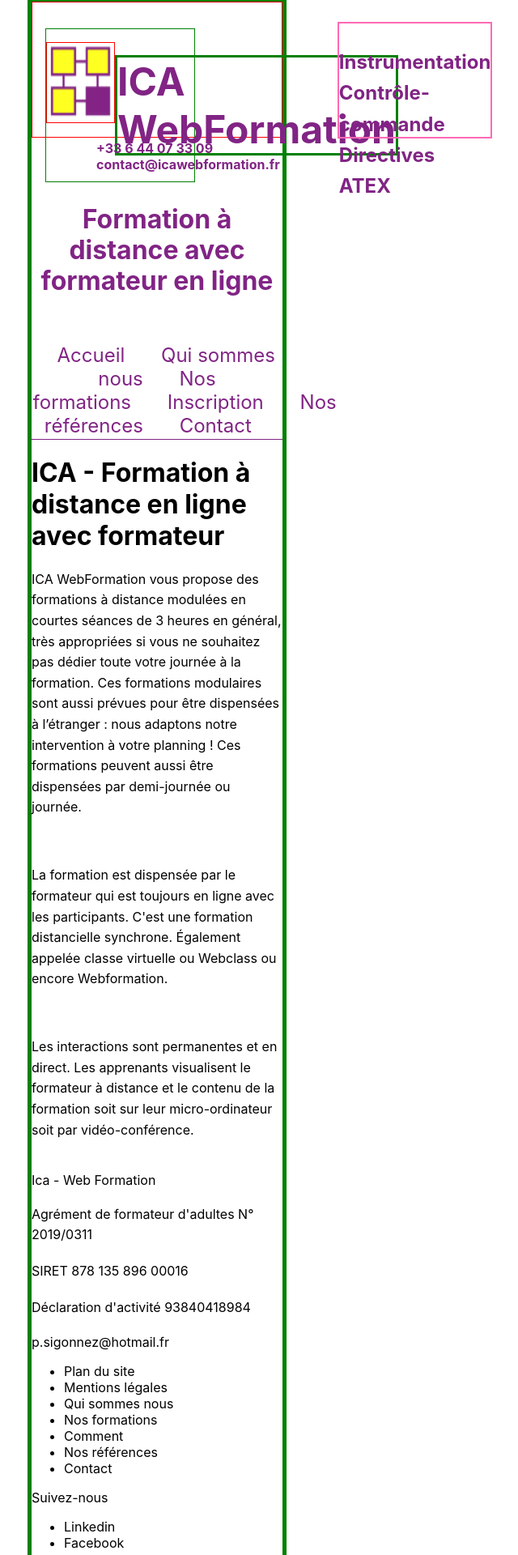
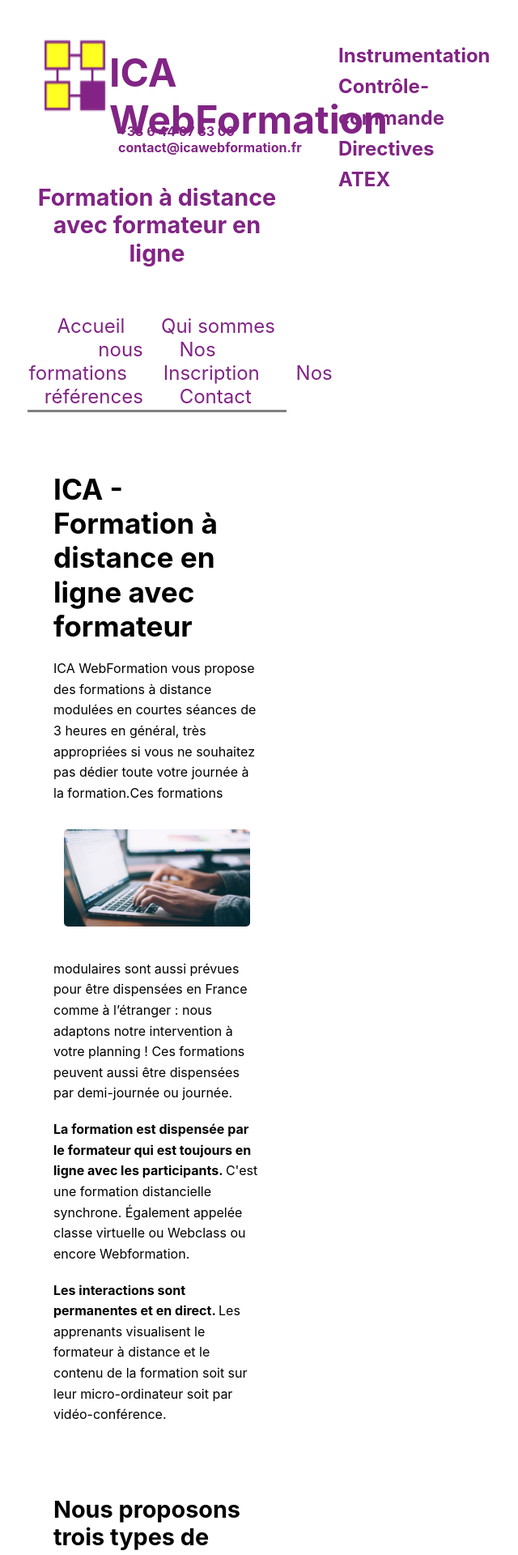
Before and after one commit to SSylvain1989/icaWebFormation, a Next.js app: page / in a window 1280 px wide. Shown: the part 3-1923 px from the top of the page at 81% size, without its empty margins (446-1086 px from the left). Built offline with nearby package versions, Linux system fonts and the light colour scheme.

Commit message:
condition d'affichage tableaux formations

```diff
--- a/components/Layout/Layout.js
+++ b/components/Layout/Layout.js
@@ -36,7 +36,7 @@ export default function Layout({ children, page }) {
         </div>
         <div className={styles.contact}>
           <a href="tel:+33644073309">+33 6 44 07 33 09</a>
-          <a href="mailto:p.sigonnez@hotmail.fr" className="pt-2">contact@icawebformation.fr</a>
+          <a href="mailto:p.sigonnez@hotmail.fr" >contact@icawebformation.fr</a>
         </div>
           <h2 className={styles.header__h2}>Formation à distance avec formateur en ligne</h2>
         {/* *** nav *** */}
@@ -144,7 +144,7 @@ export default function Layout({ children, page }) {
             </li>
           </ul>
           {/* div footer_network */}
-          <div className={styles.social}>
+          {/* <div className={styles.social}>
             <span>Suivez-nous</span>
             <ul>
             <li>
@@ -162,7 +162,7 @@ export default function Layout({ children, page }) {
               </Link>
             </li>
             </ul>
-          </div>
+          </div> */}
       </footer>
     </div>
   );
--- a/components/Layout/layout.module.scss
+++ b/components/Layout/layout.module.scss
@@ -2,13 +2,11 @@
 
 
 .layoutContainer{
-  border: green solid 5px;
+  // border: green solid 5px;
   display: flex;
   flex-direction: column;
   margin-left: 30rem;
   margin-right: 30rem;
-}
-
   .header{ // tout le header
     &__h2{
     text-align: center;
@@ -16,25 +14,24 @@
     color: vars.$text-purple;
     }
     .container{ // juste le container du haut sans contact
-    border: red 1px solid;
+      // border: red 1px solid;
       display: flex;
       flex-direction: row;
-    height: 10.5rem;
+      height: 9.5rem;
       &__wrapper{
         display: flex;
         flex-direction: row;
         width: 60%;
-      border: green 1px solid;
+        // border: green 1px solid;
         height: fit-content;
         margin: 2rem 1rem 6rem 1rem;
       }&__title{
-      border: green 3px solid;
-      margin: 2rem 1rem 2rem 0rem;
+        // border: green 3px solid;
+        margin: 2rem 1rem 1.5rem 0rem;
         font-size: 3rem;
         font-weight: 700;
         color: vars.$text-purple;
       }&__keyWord{
-      border: hotpink 2px solid;
         color: vars.$text-purple;
         font-size: 1.5rem;
         font-weight: 700;
@@ -43,25 +40,34 @@
       }
     }
     .contact{ // partie basse du header
-    margin: 0.2rem 1rem 1.5rem 5rem;
+      margin: 0.2rem 1rem 1.5rem 7rem;
       display: flex;
       flex-direction: column;
       color: vars.$text-purple;
       font-weight: 700;
+      a{
+        font-weight: bold;
+        text-decoration: none;
+        color: vars.$text-purple;
+        width: fit-content;
+      }
+      a:hover{
+        border-bottom: vars.$text-purple solid 1px;
+      }
     }
     img{
       margin-top: 1rem;
       width: 85px;
       height: 100px;
-    border: red solid 1px;
     }
     nav{
       width: 100%;
       max-width: 100%;
       text-align: center;
       padding: 0.1rem;
-    border-bottom: vars.$text-purple 1px solid;
+      border-bottom: grey 3px solid;
       .navlink{
+        text-decoration: none;
         margin-left: 1rem;
         margin-right: 1rem;
         color: vars.$text-purple;
@@ -75,5 +81,57 @@
         color: honeydew;
       }
     }
-
   }
+//****main****//
+main{
+  padding:2rem
+}
+  //****footer****//
+  .footerContainer{
+    padding: 0rem 5rem;
+    width: 100%;
+    height: 16rem;
+    display: flex;
+    flex-direction: row;
+    justify-content: space-around;
+    background-color: whitesmoke;
+    .about{
+      padding-top: 1.1rem;
+      width: 48%;
+      text-align: center;
+      font-weight: bold;
+      color: vars.$text-purple;
+      &__text{
+        font-weight: normal;
+      }&__link{
+        text-decoration: none;
+        font-size: 1.2rem;
+      }
+      &__link:hover{
+        border-bottom: vars.$text-purple solid 1px;
+      }
+      a{
+        font-weight: bold;
+        text-decoration: none;
+        color: vars.$text-purple;
+      }
+      a:hover{
+        border-bottom: vars.$text-purple solid 1px;
+      }
+    }
+    .map{
+      width: 48%;
+      line-height: 1.8rem;
+      text-align: center;
+      list-style: none;
+      font-weight: bold;
+      a{
+        text-decoration: none;
+        color: vars.$text-purple;
+      }
+      a:hover{
+        border-bottom: vars.$text-purple solid 1px;
+      }
+    }
+  }
+}
--- a/pages/index.js
+++ b/pages/index.js
@@ -2,28 +2,68 @@
 // ça évite la confusion si plusieurs composants à la suite , par contre fini les fléchées.
 
 import Layout from "../components/Layout/Layout.js";
+import Image from "next/image";
+import styles from "../styles/index.module.scss";
+import {useState, useEffect } from "react";
+
 
 export default function Home () {
+  // const [ instrumentation, setInstrumentation ] = useState('');
+  // const [ regulation, setRegulation] = useState('');
+  // const [ atex, setAtex] = useState('');
+  const [isShown, setIsShown] = useState('');
+
+
+  // console.log('regulation',regulation);
+  // console.log('atex',atex);
+  // console.log('instrumentation',instrumentation);
+
+  // useEffect(()=> {
+  //   setInstrumentation('one')
+  // },[])
+
+  useEffect(() => {
+    setIsShown('Instrumentation');
+  }, []);
+
+
+
   return(
     <div>
       <Layout page='ICA - Web Formation'>
-<h1>ICA - Formation à distance en ligne avec formateur</h1>
-<p>ICA WebFormation vous propose des formations à distance modulées en courtes séances de 3 heures en général, très appropriées si vous ne souhaitez pas dédier toute votre journée à la formation.
-Ces formations modulaires sont aussi prévues pour être dispensées à l’étranger : nous adaptons notre intervention à votre planning !
-Ces formations peuvent aussi être dispensées par demi-journée ou journée.
+        <h1>ICA - Formation à distance en ligne avec formateur</h1>
+          <p>ICA WebFormation vous propose des formations à distance modulées en courtes séances de 3 heures en général, très appropriées si vous ne souhaitez pas dédier toute votre journée à la formation.
+          <p className={styles.wrapper}>
+            <Image className={styles.img} src="/learning1.jpeg" alt="un ordinateur" width="480px" height="250px"/>
+          </p>
+          Ces formations modulaires sont aussi prévues pour être dispensées en France comme à l’étranger : nous adaptons notre intervention à votre planning !
+          Ces formations peuvent aussi être dispensées par demi-journée ou journée.
+          </p>
+
+          <p><strong> La formation est dispensée par le formateur qui est toujours en ligne avec les participants. </strong>
+          C'est une formation distancielle synchrone.
+          Également appelée classe virtuelle ou Webclass ou encore Webformation. </p>
+          <p> <strong> Les interactions sont permanentes et en direct. </strong>
+          Les apprenants visualisent le formateur à distance et le contenu de la formation soit sur leur micro-ordinateur soit par vidéo-conférence.</p>
+          <br/>
+          <section><h2 className={styles.subtitle}>Nous proposons trois types de formations :</h2>
+            <article>
+              <div><p  onMouseEnter={() => setIsShown('Instrumentation')}
+                              onMouseLeave={() => setIsShown('Instrumentation')}>Instrumentation</p>
+              <p onMouseEnter={() => setIsShown('Regulation')}
+                    onMouseLeave={() => setIsShown('Regulation')}>Regulation</p>
+              <p onMouseEnter={() => setIsShown('ATEX')}
+                    onMouseLeave={() => setIsShown('ATEX')}>ATEX</p></div>
+              {isShown === "Instrumentation" && (
+              <div>Instrumentation à true</div>)}
+               {isShown === "Regulation" && (
+              <div>regulation à true</div>)}
+                            {isShown === "ATEX" && (
+              <div>ATEX à true</div>)}
+            </article>
 
 
-
-
-</p>
-<br/>
-<p>La formation est dispensée par le formateur qui est toujours en ligne avec les participants.
-C'est une formation distancielle synchrone.
-Également appelée classe virtuelle ou Webclass ou encore Webformation.</p>
-<br/>
-<p> Les interactions sont permanentes et en direct.
-Les apprenants visualisent le formateur à distance et le contenu de la formation soit sur leur micro-ordinateur soit par vidéo-conférence.</p>
-<br/>
+            </section>
       </Layout>
     </div>
   )
--- a/styles/globals.css
+++ b/styles/globals.css
@@ -6,19 +6,26 @@ body {
     Ubuntu, Cantarell, Fira Sans, Droid Sans, Helvetica Neue, sans-serif;
 }
 
-a {
+/* a {
   color: inherit;
   text-decoration: none;
+} */
+
+h1{
+  font-style: normal;
+  line-height: 1.2;
+  margin-bottom: 5px;
+  margin-top: 1.2em;
+  font-size: 2.2em;
+  font-weight: 700;
 }
-
 h2{
   font-style: normal;
   line-height: 1.2;
   margin-bottom: 5px;
   margin-top: 1.2em;
-  font-size: 2em;
+  font-size: 1.8em;
   font-weight: 700;
-
 }
 h3{
 font-style: normal;
--- /dev/null
+++ b/styles/index.module.scss
@@ -0,0 +1,13 @@
+.img{
+border-radius: 5px;
+}
+.wrapper{
+  float: right;
+  padding:0.8rem;
+}
+
+.subtitle{
+  width: fit-content;
+  margin: 3rem auto;
+  border-bottom: 1px black solid;
+}
```
Also changed, not shown: public/learning1.jpeg (added). Lines whose indentation alone changed are shown as unchanged.
